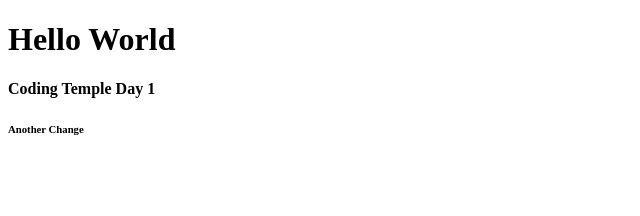
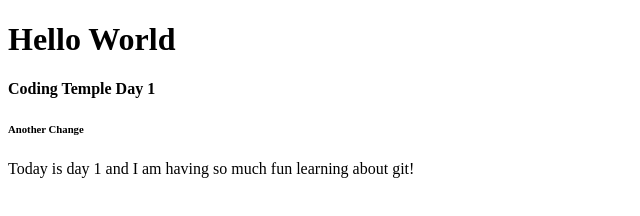
Before and after one commit to ibsy000/hello-world-kekambas-96, a plain HTML site: page index.html in a window 1280 px wide. Shown: the whole page, without its empty margins (0-640 px from the left). Drawn offline with Linux system fonts and the light colour scheme.

Commit message:
New paragraph tag

```diff
--- a/index.html
+++ b/index.html
@@ -10,5 +10,6 @@
     <h1>Hello World</h1>
     <h4>Coding Temple Day 1</h4>
     <h6>Another Change</h6>
+    <p>Today is day 1 and I am having so much fun learning about git!</p>
 </body>
 </html>
```
